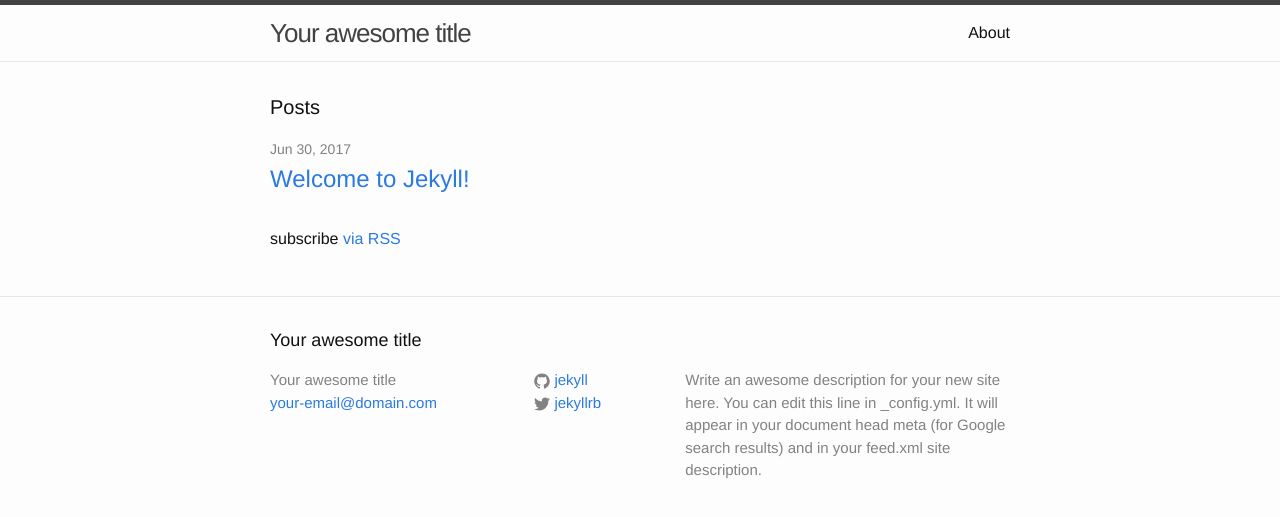
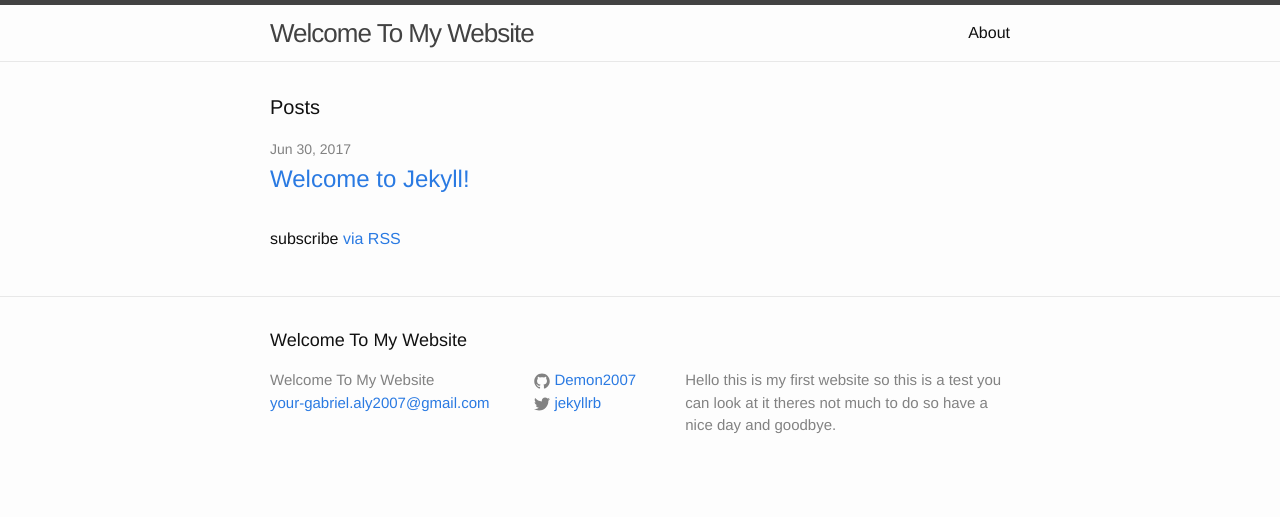
Before and after one commit to Demon2007/Demon2007.github.io, a Jekyll site: the page built from index.html, in a window 1280 px wide. Shown: the top 517 px of the page. Built offline with Jekyll 4.4.1, drawn with Linux system fonts in a browser that asks for light colours.

Commit message:
Update _config.yml

```diff
--- a/_config.yml
+++ b/_config.yml
@@ -6,16 +6,13 @@
 # 'jekyll serve'. If you change this file, please restart the server process.
 
 # Site settings
-title: Your awesome title
-email: your-email@domain.com
+title: Welcome To My Website
+email: your-gabriel.aly2007@gmail.com
 description: > # this means to ignore newlines until "baseurl:"
-  Write an awesome description for your new site here. You can edit this
-  line in _config.yml. It will appear in your document head meta (for
-  Google search results) and in your feed.xml site description.
+  Hello this is my first website so this is a test you can look at it theres not much to do so have a nice day and goodbye.
 baseurl: "" # the subpath of your site, e.g. /blog
-url: "http://yourdomain.com" # the base hostname & protocol for your site
+url: "https://demon2007.github.io/" # the base hostname & protocol for your site
 twitter_username: jekyllrb
-github_username:  jekyll
-
+github_username: Demon2007
 # Build settings
 markdown: kramdown
```
